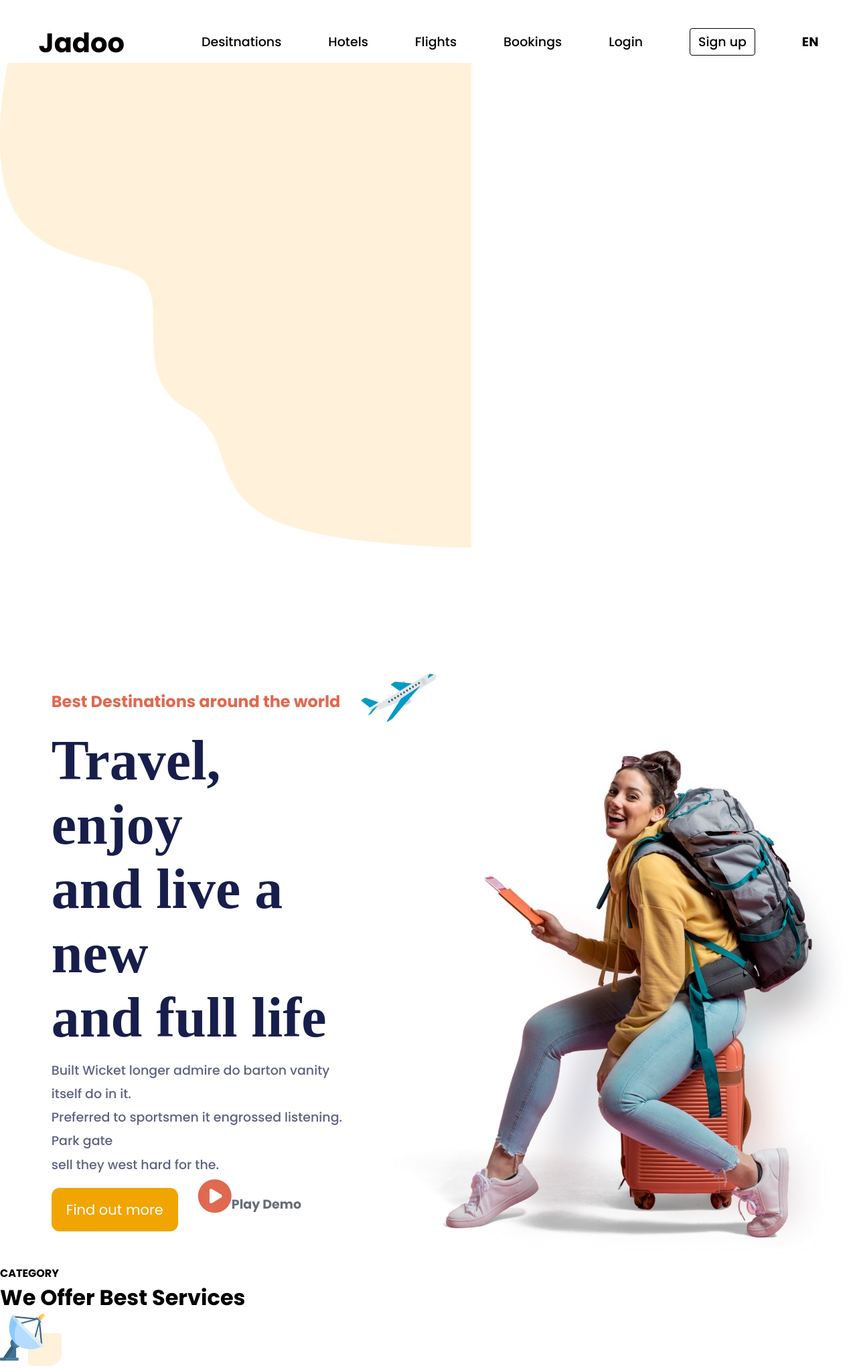
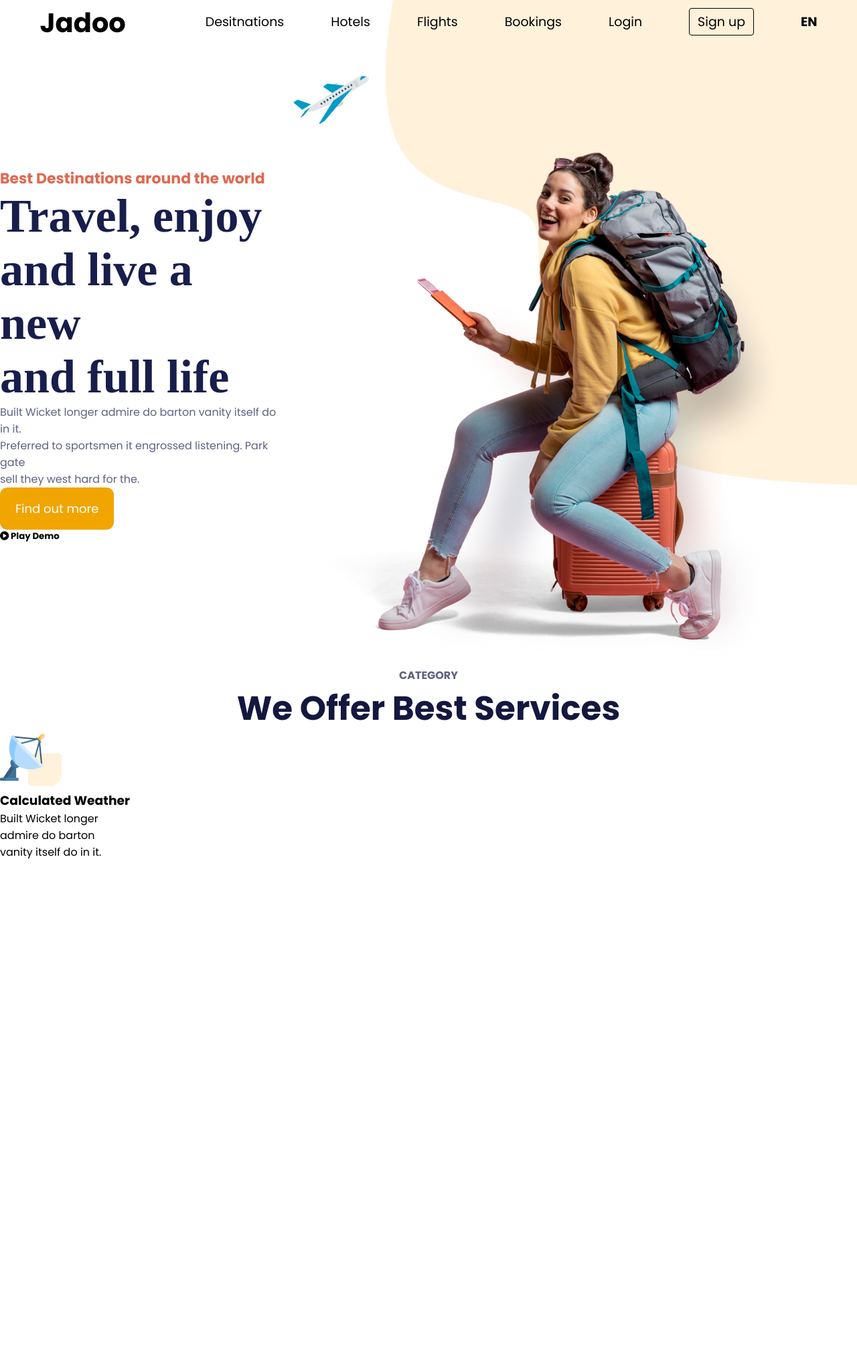
Before and after one commit to SalihaNaeem/travelDesign, a plain HTML site: page index.html in a window 1280 px wide. Shown: the top 2043 px of the page at 67% size. After the commit the page ends 1285 px from the top, so only its background shows below. Drawn offline with Linux system fonts and the light colour scheme; a web font is replaced by a local one.

Commit message:
design is done

```diff
--- a/figma.css
+++ /dev/null
@@ -1,33 +0,0 @@
-@import url("https://fonts.googleapis.com/css2?family=Jost:ital,wght@0,100..900;1,100..900&family=Open+Sans:ital,wght@0,300..800;1,300..800&family=Poppins:ital,wght@0,100;0,200;0,300;0,400;0,500;0,600;0,700;0,800;0,900;1,100;1,200;1,300;1,400;1,500;1,600;1,700;1,800;1,900&family=Raleway:ital,wght@0,100..900;1,100..900&family=Volkhov:ital,wght@0,400;0,700;1,400;1,700&display=swap");
-@import url("https://fonts.googleapis.com/css2?family=Jost:ital,wght@0,100..900;1,100..900&family=Open+Sans:ital,wght@0,300..800;1,300..800&family=Poppins:ital,wght@0,100;0,200;0,300;0,400;0,500;0,600;0,700;0,800;0,900;1,100;1,200;1,300;1,400;1,500;1,600;1,700;1,800;1,900&family=Raleway:ital,wght@0,100..900;1,100..900&family=Volkhov:ital,wght@0,400;0,700;1,400;1,700&display=swap");
-
-* {
-  padding: 0%;
-  margin: 0%;
-  box-sizing: border-box;
-}
-
-ul li {
-  list-style: none;
-}
-ul {
-  display: flex;
-  gap: 70px;
-}
-a {
-  text-decoration: none;
-  color: inherit;
-}
-.container {
-  max-width: 1400px;
-  margin-left: auto;
-  margin-right: auto;
-  padding-top: 20px;
-}
-.navbar {
-  display: flex;
-  justify-content: space-around;
-}
-.navbar h2 {
-  color: 000000;
-}
--- a/index.html
+++ b/index.html
@@ -1,21 +1,20 @@
 <!DOCTYPE html>
 <html lang="en">
-
   <head>
-    <meta charset="UTF-8">
-    <meta name="viewport" content="width=device-width, initial-scale=1.0">
-    <title>Rravel Website</title>
-    <link rel="stylesheet" href="style.css">
-    <link rel="stylesheet" href="https://cdnjs.cloudflare.com/ajax/libs/font-awesome/6.7.2/css/all.min.css">
+    <meta charset="UTF-8" />
+    <meta name="viewport" content="width=device-width, initial-scale=1.0" />
+    <title>Travel Website</title>
+    <link rel="stylesheet" href="style.css" />
+    <link
+      rel="stylesheet"
+      href="https://cdnjs.cloudflare.com/ajax/libs/font-awesome/6.7.2/css/all.min.css"
+    />
   </head>
 
   <body>
     <header>
-        <div style="position: relative;">
       <nav class="navbar container">
-
         <h2>Jadoo</h2>
-
         <ul>
           <li>
             <a href="">Desitnations</a>
@@ -38,107 +37,55 @@
           <li>
             <a href=""><b>EN</b></a>
           </li>
-
         </ul>
       </nav>
-            <div>
-                <img src="Images/0b16b05f-055a-4915-8b7f-9bc62573fde2.jpg">
-            </div>
+      <div class="header-image">
+        <img src="Images/0b16b05f-055a-4915-8b7f-9bc62573fde2.jpg" />
       </div>
     </header>
-
-    <div class="container">
-
-
+    <!-- Main -->
+    <section class="container">
       <div class="main">
         <div class="content">
           <h3>Best Destinations around the world</h3>
-            <h1>Travel, enjoy <br>
-                and live a new <br>
-                and full life</h1>
-            <p>Built Wicket longer admire do barton vanity itself do in it. <br>
-                Preferred to sportsmen it engrossed listening.
-                Park gate <br>sell they west hard for the.</p>
-            <div class="botton-item">
-                <button>Find out more</button><br>
-                <h5><i class="fa-solid fa-circle-play"></i>Play Demo</h5>
-            </div>
+          <h1>
+            Travel, enjoy <br />
+            and live a new <br />
+            and full life
+          </h1>
+          <p>
+            Built Wicket longer admire do barton vanity itself do in it. <br />
+            Preferred to sportsmen it engrossed listening. Park gate <br />sell
+            they west hard for the.
+          </p>
+          <button class="botton-item">Find out more</button><br />
+          <h5>
+            <i class="fa-solid fa-circle-play"></i>
+            Play Demo
+          </h5>
         </div>
         <div class="img-item">
-            <img src="Images/plane.png" alt="">
-            <img src="Images/WhatsApp Image 2025-04-14 at 23.11.15_a3645147.jpg">
-
+          <img src="Images/plane.png" alt="" />
+          <img src="Images/Traveller 1 (1).png" />
         </div>
       </div>
 
       <!-- CATEGORY Section -->
-    <div>
-        <div class="a">
+      <div class="category-container">
         <h4>CATEGORY</h4>
         <h1>We Offer Best Services</h1>
       </div>
       <div class="category">
         <div class="weather">
-                <img src="Images/Group 48.png" alt="">
-                <h3>Calculated Weather </h3>
-                <p>Built Wicket longer <br> admire do barton <br> vanity itself do in it.</p>
-            </div>
-
+          <img src="Images/Group 48.png" alt="" />
+          <h3>Calculated Weather</h3>
+          <p>
+            Built Wicket longer <br />
+            admire do barton <br />
+            vanity itself do in it.
+          </p>
         </div>
       </div>
-</div>
-
-
-
-
-
-
-
-
-
-
-
-
-
-
-
-
-    <!--<div class="card-1">
-                <img src="Images/Group 48.png">
-               <div class="card-content">
-                <h4>Calculated Weather </h4>
-                <p>Built Wicket longer <br> admire do barton <br> vanity itself do in it.</p>
-            </div>
-            </div>
-            <div class="card-2">
-                <img src="Images/IMG-20250415-WA0004.jpg" style=" height: 100px;width: 150px;">
-               <div class="card-content">
-                 <h4>Best Flights </h4>
-                <p>Engrossed listening. <br />Park gate sell <br/> they west hard for the..</p>
-               </div>
-            </div>
-            <div class="card-3">
-                <img src="Images/IMG-20250415-WA0005.jpg">
-               <div class="card-content">
-                <h4>Local Events </h4>
-                <p>arton vanity itself do <br>
-                    in it. Preferd to men it <br>
-                    engrossed listening. </p>
-               </div>
-            </div>
-            <div class="card-4">
-                <img src="Images/IMG-20250415-WA0006.jpg">
-               <div class="card-content">
-                <h4>Customization</h4>
-                <p>We deliver outsourced <br>
-                    aviation services for <br>
-                    military customers</p>
-               </div>
-
-
-        </div> -->
-    </div>
-    </div>
+    </section>
   </body>
-
 </html>
--- a/style.css
+++ b/style.css
@@ -1,24 +1,7 @@
-@import url('https://fonts.googleapis.com/css2?family=Open+Sans:ital,wght@0,300..800;1,300..800&family=Ubuntu:ital,wght@0,300;0,400;0,500;0,700;1,300;1,400;1,500;1,700&display=swap');
-@import url('https://fonts.googleapis.com/css2?family=Open+Sans:ital,wght@0,300..800;1,300..800&family=Poppins:ital,wght@0,100;0,200;0,300;0,400;0,500;0,600;0,700;0,800;0,900;1,100;1,200;1,300;1,400;1,500;1,600;1,700;1,800;1,900&family=Ubuntu:ital,wght@0,300;0,400;0,500;0,700;1,300;1,400;1,500;1,700&display=swap');
-@import url('https://fonts.googleapis.com/css2?family=Open+Sans:ital,wght@0,300..800;1,300..800&family=Poppins:ital,wght@0,100;0,200;0,300;0,400;0,500;0,600;0,700;0,800;0,900;1,100;1,200;1,300;1,400;1,500;1,600;1,700;1,800;1,900&family=Ubuntu:ital,wght@0,300;0,400;0,500;0,700;1,300;1,400;1,500;1,700&family=Volkhov:ital,wght@0,400;0,700;1,400;1,700&display=swap');
-@import url('https://fonts.googleapis.com/css2?family=Open+Sans:ital,wght@0,300..800;1,300..800&family=Poppins:ital,wght@0,100;0,200;0,300;0,400;0,500;0,600;0,700;0,800;0,900;1,100;1,200;1,300;1,400;1,500;1,600;1,700;1,800;1,900&family=Ubuntu:ital,wght@0,300;0,400;0,500;0,700;1,300;1,400;1,500;1,700&family=Volkhov:ital,wght@0,400;0,700;1,400;1,700&display=swap');
-/* :root {
-    --primary-color: ;
-    --white-color: FFFFFF;
-    --light-color: E5E5E5;
-    --dark-color: 212832;
-    --warning-color: F1A501;
-    --warning-color: 3A556A;
-    --warning-color: 029BC5;
-    --black-color: D5D6DB;
-    --warning-color: DF6951;
-    --warning-color: E1E6E9;
-    --warning-color: 5E6282;
-    --yellow-color: FFF1DA;
-    --font-family: Poppins;
-    --font-family: Ubuntu;
-
-} */
+@import url("https://fonts.googleapis.com/css2?family=Open+Sans:ital,wght@0,300..800;1,300..800&family=Ubuntu:ital,wght@0,300;0,400;0,500;0,700;1,300;1,400;1,500;1,700&display=swap");
+@import url("https://fonts.googleapis.com/css2?family=Open+Sans:ital,wght@0,300..800;1,300..800&family=Poppins:ital,wght@0,100;0,200;0,300;0,400;0,500;0,600;0,700;0,800;0,900;1,100;1,200;1,300;1,400;1,500;1,600;1,700;1,800;1,900&family=Ubuntu:ital,wght@0,300;0,400;0,500;0,700;1,300;1,400;1,500;1,700&display=swap");
+@import url("https://fonts.googleapis.com/css2?family=Open+Sans:ital,wght@0,300..800;1,300..800&family=Poppins:ital,wght@0,100;0,200;0,300;0,400;0,500;0,600;0,700;0,800;0,900;1,100;1,200;1,300;1,400;1,500;1,600;1,700;1,800;1,900&family=Ubuntu:ital,wght@0,300;0,400;0,500;0,700;1,300;1,400;1,500;1,700&family=Volkhov:ital,wght@0,400;0,700;1,400;1,700&display=swap");
+@import url("https://fonts.googleapis.com/css2?family=Open+Sans:ital,wght@0,300..800;1,300..800&family=Poppins:ital,wght@0,100;0,200;0,300;0,400;0,500;0,600;0,700;0,800;0,900;1,100;1,200;1,300;1,400;1,500;1,600;1,700;1,800;1,900&family=Ubuntu:ital,wght@0,300;0,400;0,500;0,700;1,300;1,400;1,500;1,700&family=Volkhov:ital,wght@0,400;0,700;1,400;1,700&display=swap");
 
 * {
   margin: 0;
@@ -47,13 +30,12 @@ a {
   max-width: 1400px;
   margin-left: auto;
   margin-right: auto;
-    padding-top: 30px;
-    font-weight: 490;
 }
 
 .navbar {
   display: flex;
   justify-content: space-around;
+  position: relative;
 }
 
 .navbar h2 {
@@ -70,131 +52,50 @@ a {
 
 li a:hover {
   text-decoration: underline;
-    color: cadetblue
+  color: rgb(85, 134, 136);
+}
+.header-image img {
+  position: absolute;
+  right: 0;
+  top: 0;
+  z-index: -1;
+}
+.main {
+  display: flex;
+  align-items: center;
+  justify-content: space-around;
 }
 
-img {
-    /* position: absolute; */
-    top: 0%;
-    right: 0%;
-    z-index: -1;
+.content h3 {
+  color: #df6951;
+  font-size: 22px;
+}
+.content h1 {
+  color: #181e4b;
+  font-size: 70px;
+  font-family: Volkhov;
+  line-height: 5rem;
+}
+.content p {
+  color: #5e6282;
+}
+.botton-item {
+  color: #ffffff;
+  background-color: #f1a501;
+  padding: 18px 23px;
+  border-radius: 11px;
+  border: none;
+  font-size: 18px;
+  letter-spacing: -4%;
 }
 
-.main {
-    padding-left: 6%;
-    padding-top: 8%;
-    display: flex;
-    align-items: center;
-}
-
-
-.content h3 {
-    color: #DF6951;
-    font-size: 24px;
-    line-height: 5rem;
-}
-
-.content h1 {
-    font-size: 84px;
-    font-weight: bold;
-    font-family: Volkhov;
-    line-height: 6rem;
-    color: #181E4B;
-}
-
-.content p {
-    color: #5E6282;
-    font-family: poppins;
-    font-size: 19px;
-    font-weight: 500;
-    line-height: 2.2rem;
-    padding-top: 3%;
-}
-
-/* .img-item {
-    padding-top: 60px;
-    padding-left: 8%;
-
-} */
-
-.botton-item {
-    display: flex;
-    gap: 15px;
-}
-
-button {
-    margin-top: 4%;
-    padding: 17px 22px;
-    border-radius: 12px;
-    background-color: #F1A501;
-    border: none;
-    font-size: 21px;
-    color: #FFFFFF;
-    font-size: Google Sans;
-}
-
-button:hover {
-    background-color: #fae314;
-}
- h5 {
-    color: #686D77 !important;
-    font-family: poppins;
-    font-size: 19px;
-}
-
-h5 i {
-    color: #DF6951;
-    font-size: 50px;
-    margin-top: 4px;
-    /* margin-right: 18px; */
-}
-
-/* .gallery-item {
-    text-align: center;
-    padding-top: 9%;
-
-    h6 {
-        color: #5E6282;
-        font-size: 19px;
-        font-family: poppins;
-    }
-
-    h2 {
-        color: #14183E;
-        font-family: Volkhov;
-        font-size: 48px;
-    }
-}
-
-
-.Cards {
-    display: flex;
-    justify-content: space-evenly;
-    height: 600px;
-    padding-top: 1%;
-}
-
-.card-content h4 {
-    padding-top: 5%;
-    font-size: 22px;
-    font-family: Open Sans;
-    color: #1E1D4C;
-    text-align: center;
-
-}
-
-.card-content p {
-    padding-top: 2%;
-    font-family: popppins;
-    color: #5E6282;
+.category-container {
   text-align: center;
 }
-
-#img {}
-
-
-
-.weather {
-    display: flex;
-    justify-content: space-around;
-} */
+.category-container h4 {
+  color: #5e6282;
+}
+.category-container h1 {
+  color: #14183e;
+  font-size: 50px;
+}
```
Also changed, not shown: figma.html (deleted, +0 -32 lines), Images/Traveller 1 (1).png (added), 4 other files. Lines whose indentation alone changed are shown as unchanged.
